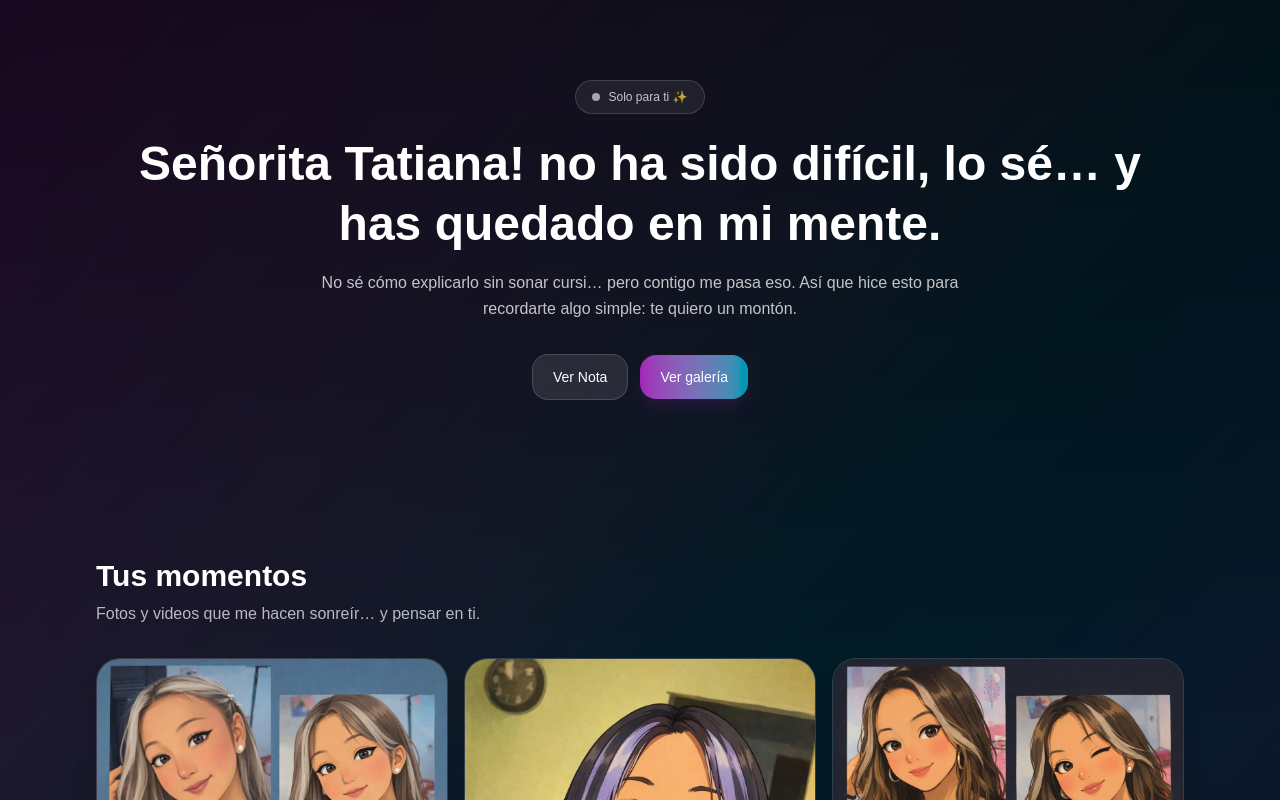
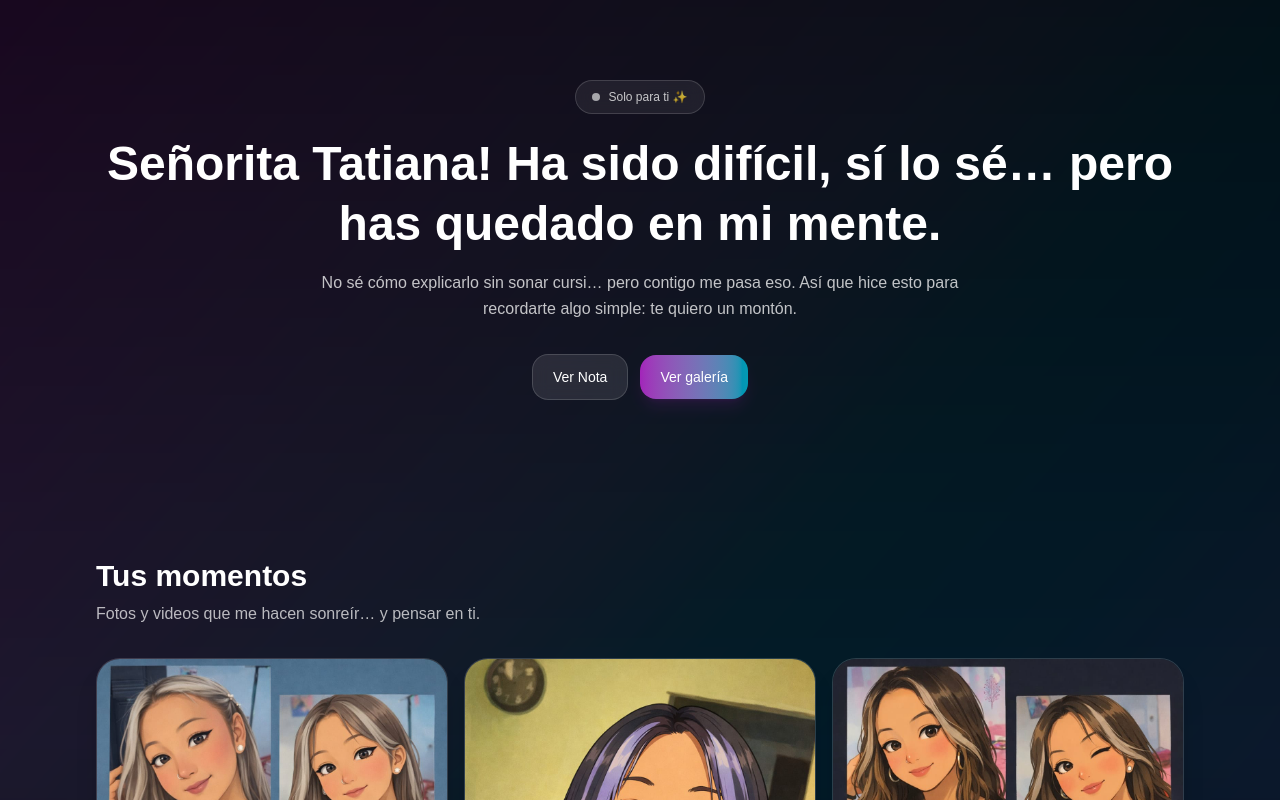
Before and after one commit to camiloATL/tati, a Next.js app: page /home in a window 1280 px wide. Shown: the top 800 px of the page. Built offline with nearby package versions, Linux system fonts and the light colour scheme.

Commit message:
Change key as

```diff
--- a/src/app/home/page.jsx
+++ b/src/app/home/page.jsx
@@ -66,7 +66,7 @@ function Header({ reveal, setReveal }) {
       <Badge text="Solo para ti ✨" />
 
       <h2 className="mt-5 text-3xl sm:text-5xl font-semibold leading-tight">
-       Señorita Tatiana! no ha sido difícil, lo sé… y has quedado en mi mente.
+       Señorita Tatiana! Ha sido difícil, sí lo sé… pero has quedado en mi mente.
       </h2>
 
       <p className="mt-4 max-w-2xl text-white/75 leading-relaxed">
```
